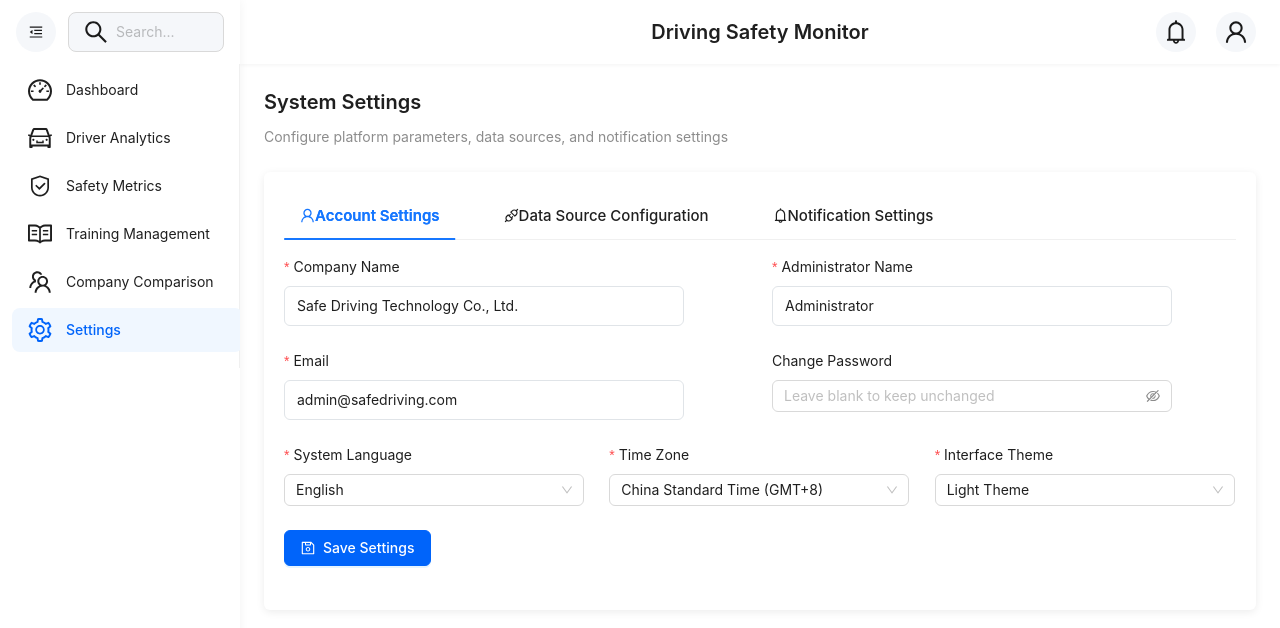
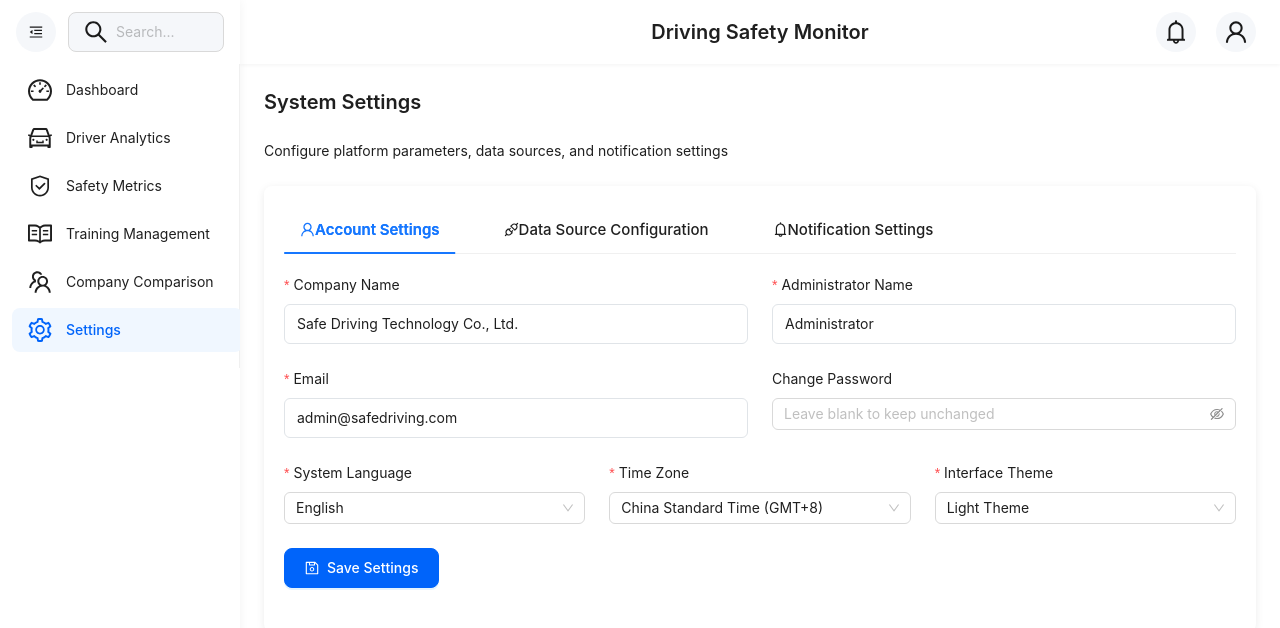
Before and after one commit to purpleschnee/DrivingSafety, a React (Create React App) app: page /SafeDrivingPlatform/settings in a window 1280 px wide. Shown: the top 628 px of the page. Built offline with nearby package versions, Linux system fonts and the light colour scheme.

Commit message:
system setting page updated

```diff
--- /dev/null
+++ b/src/pages/Settings.css
@@ -0,0 +1,78 @@
+/* Settings page specific styles */
+.settings-container {
+  /* 移除最大宽度限制，使其与其他页面保持一致 */
+  width: 100%;
+}
+
+/* 确保Card组件样式与其他页面一致 */
+.settings-container .ant-card {
+  border-radius: var(--border-radius-md);
+  box-shadow: 0 2px 8px rgba(0, 0, 0, 0.08);
+}
+
+/* 确保Tab样式与其他页面一致 */
+.settings-container .ant-tabs-nav {
+  margin-bottom: 20px;
+}
+
+/* 确保标题样式与其他页面一致 */
+.settings-container .ant-typography {
+  color: var(--heading-color);
+}
+
+/* Improve form layout */
+.ant-form-item {
+  margin-bottom: 24px;
+}
+
+/* Ensure consistent width for all form inputs */
+.ant-select,
+.ant-input,
+.ant-input-number,
+.ant-input-password {
+  width: 100% !important;
+}
+
+/* Add spacing between tabs */
+.ant-tabs-tab {
+  padding: 12px 16px !important;
+}
+
+/* Improve divider spacing */
+.ant-divider {
+  margin: 16px 0 24px 0 !important;
+}
+
+/* Improve title spacing */
+.ant-typography + .ant-typography {
+  margin-top: 24px;
+}
+
+/* 确保按钮样式与其他页面一致 */
+.settings-container .ant-btn-primary {
+  background-color: var(--primary-color);
+  border-color: var(--primary-color);
+  border-radius: var(--border-radius-md);
+  height: 40px;
+  padding: 0 20px;
+}
+
+.settings-container .ant-btn-primary:hover {
+  background-color: var(--primary-hover);
+  border-color: var(--primary-hover);
+}
+
+/* Responsive adjustments */
+@media (max-width: 768px) {
+  .settings-container {
+    padding: 0;
+  }
+
+  .ant-form-item {
+    margin-bottom: 16px;
+  }
+
+  .ant-tabs-tab {
+    padding: 8px 12px !important;
+  }
+}
--- a/src/pages/Settings.js
+++ b/src/pages/Settings.js
@@ -1,6 +1,7 @@
 import React, { useState } from 'react';
 import { Row, Col, Card, Typography, Form, Input, Button, Select, Switch, Tabs, Divider, Space, Upload, message } from 'antd';
 import { SaveOutlined, UploadOutlined, UserOutlined, LockOutlined, BellOutlined, ApiOutlined } from '@ant-design/icons';
+import './Settings.css';
 
 const { Title, Text } = Typography;
 const { Option } = Select;
@@ -29,7 +30,7 @@ const Settings = () => {
         Configure platform parameters, data sources, and notification settings
       </Text>
 
-      <Card style={{ marginBottom: '24px' }}>
+      <Card>
         <Tabs defaultActiveKey="1">
           <TabPane
             tab={
@@ -49,8 +50,8 @@ const Settings = () => {
                 company: 'Safe Driving Technology Co., Ltd.',
                 adminName: 'Administrator',
                 email: 'admin@safedriving.com',
-                language: 'en_US',
-                timezone: 'Asia/Shanghai',
+                language: 'English',
+                timezone: 'GMT+8',
                 theme: 'light',
               }}
             >
@@ -61,7 +62,7 @@ const Settings = () => {
                     label="Company Name"
                     rules={[{ required: true, message: 'Please enter company name' }]}
                   >
-                    <Input placeholder="Please enter company name" style={{ maxWidth: '400px' }} />
+                    <Input placeholder="Please enter company name" style={{ width: '100%' }} />
                   </Form.Item>
                 </Col>
                 <Col xs={24} md={12}>
@@ -70,7 +71,7 @@ const Settings = () => {
                     label="Administrator Name"
                     rules={[{ required: true, message: 'Please enter administrator name' }]}
                   >
-                    <Input placeholder="Please enter administrator name" style={{ maxWidth: '400px' }} />
+                    <Input placeholder="Please enter administrator name" style={{ width: '100%' }} />
                   </Form.Item>
                 </Col>
               </Row>
@@ -85,7 +86,7 @@ const Settings = () => {
                       { type: 'email', message: 'Please enter a valid email' }
                     ]}
                   >
-                    <Input placeholder="Please enter email" style={{ maxWidth: '400px' }} />
+                    <Input placeholder="Please enter email" style={{ width: '100%' }} />
                   </Form.Item>
                 </Col>
                 <Col xs={24} md={12}>
@@ -93,7 +94,7 @@ const Settings = () => {
                     name="password"
                     label="Change Password"
                   >
-                    <Input.Password placeholder="Leave blank to keep unchanged" style={{ maxWidth: '400px' }} />
+                    <Input.Password placeholder="Leave blank to keep unchanged" style={{ width: '100%' }} />
                   </Form.Item>
                 </Col>
               </Row>
@@ -105,9 +106,8 @@ const Settings = () => {
                     label="System Language"
                     rules={[{ required: true, message: 'Please select system language' }]}
                   >
-                    <Select placeholder="Please select system language" style={{ maxWidth: '300px' }}>
-                      <Option value="zh_CN">Simplified Chinese</Option>
-                      <Option value="en_US">English</Option>
+                    <Select placeholder="Please select system language" style={{ width: '100%' }}>
+                      <Option value="English">English</Option>
                     </Select>
                   </Form.Item>
                 </Col>
@@ -117,10 +117,10 @@ const Settings = () => {
                     label="Time Zone"
                     rules={[{ required: true, message: 'Please select time zone' }]}
                   >
-                    <Select placeholder="Please select time zone" style={{ maxWidth: '300px' }}>
-                      <Option value="Asia/Shanghai">China Standard Time (GMT+8)</Option>
-                      <Option value="America/New_York">Eastern Time (GMT-5)</Option>
-                      <Option value="Europe/London">UK Time (GMT+0)</Option>
+                    <Select placeholder="Please select time zone" style={{ width: '100%' }}>
+                      <Option value="GMT+8">China Standard Time (GMT+8)</Option>
+                      <Option value="GMT-5">Eastern Time (GMT-5)</Option>
+                      <Option value="GMT+0">UK Time (GMT+0)</Option>
                     </Select>
                   </Form.Item>
                 </Col>
@@ -130,7 +130,7 @@ const Settings = () => {
                     label="Interface Theme"
                     rules={[{ required: true, message: 'Please select interface theme' }]}
                   >
-                    <Select placeholder="Please select interface theme" style={{ maxWidth: '300px' }}>
+                    <Select placeholder="Please select interface theme" style={{ width: '100%' }}>
                       <Option value="light">Light Theme</Option>
                       <Option value="dark">Dark Theme</Option>
                     </Select>
@@ -209,7 +209,7 @@ const Settings = () => {
                     label="OBD Device Sampling Rate (Hz)"
                     rules={[{ required: true, message: 'Please enter OBD device sampling rate' }]}
                   >
-                    <Input type="number" min={1} max={1000} style={{ maxWidth: '300px' }} />
+                    <Input type="number" min={1} max={1000} style={{ width: '100%' }} />
                   </Form.Item>
                 </Col>
                 <Col xs={24} md={12}>
@@ -218,7 +218,7 @@ const Settings = () => {
                     label="Mobile Monitoring Sampling Rate (Hz)"
                     rules={[{ required: true, message: 'Please enter mobile monitoring sampling rate' }]}
                   >
-                    <Input type="number" min={1} max={1000} style={{ maxWidth: '300px' }} />
+                    <Input type="number" min={1} max={1000} style={{ width: '100%' }} />
                   </Form.Item>
                 </Col>
               </Row>
@@ -230,7 +230,7 @@ const Settings = () => {
                     label="Data Retention Period (days)"
                     rules={[{ required: true, message: 'Please enter data retention period' }]}
                   >
-                    <Input type="number" min={1} addonAfter="days" style={{ maxWidth: '300px' }} />
+                    <Input type="number" min={1} addonAfter="days" style={{ width: '100%' }} />
                   </Form.Item>
                 </Col>
                 <Col xs={24} md={12}>
@@ -240,7 +240,7 @@ const Settings = () => {
                     rules={[{ required: true, message: 'Please select data backup frequency' }]}
                     initialValue="daily"
                   >
-                    <Select style={{ maxWidth: '300px' }}>
+                    <Select style={{ width: '100%' }}>
                       <Option value="hourly">Hourly</Option>
                       <Option value="daily">Daily</Option>
                       <Option value="weekly">Weekly</Option>
@@ -258,7 +258,7 @@ const Settings = () => {
                     name="companyApiEndpoint"
                     label="Company API Endpoint"
                   >
-                    <Input placeholder="Please enter API endpoint URL" style={{ maxWidth: '400px' }} />
+                    <Input placeholder="Please enter API endpoint URL" style={{ width: '100%' }} />
                   </Form.Item>
                 </Col>
                 <Col xs={24} md={12}>
@@ -266,7 +266,7 @@ const Settings = () => {
                     name="companyApiKey"
                     label="API Key"
                   >
-                    <Input.Password placeholder="Please enter API key" style={{ maxWidth: '400px' }} />
+                    <Input.Password placeholder="Please enter API key" style={{ width: '100%' }} />
                   </Form.Item>
                 </Col>
               </Row>
@@ -277,7 +277,7 @@ const Settings = () => {
                     name="dataImportConfig"
                     label="Data Import Configuration"
                   >
-                    <TextArea rows={4} placeholder="Please enter JSON formatted data import configuration" style={{ maxWidth: '800px' }} />
+                    <TextArea rows={4} placeholder="Please enter JSON formatted data import configuration" style={{ width: '100%' }} />
                   </Form.Item>
                 </Col>
               </Row>
@@ -353,40 +353,38 @@ const Settings = () => {
                 </Col>
               </Row>
 
-              <Title level={4} style={{ marginTop: '20px' }}>Notification Triggers</Title>
+              <Title level={4} style={{ marginTop: '20px' }}>Alert Thresholds</Title>
               <Divider />
 
               <Row gutter={24}>
                 <Col xs={24} md={12}>
                   <Form.Item
                     name="safetyScoreThreshold"
-                    label="Safety Score Threshold"
-                    tooltip="Trigger notification when safety score falls below this threshold"
+                    label="Safety Score Alert Threshold"
                     rules={[{ required: true, message: 'Please enter safety score threshold' }]}
                   >
-                    <Input type="number" min={0} max={100} addonAfter="%" style={{ maxWidth: '300px' }} />
+                    <Input type="number" min={0} max={100} addonAfter="points" style={{ width: '100%' }} />
                   </Form.Item>
                 </Col>
                 <Col xs={24} md={12}>
                   <Form.Item
                     name="incidentThreshold"
-                    label="Incident Threshold"
-                    tooltip="Trigger notification when incident count exceeds this threshold"
+                    label="Incident Count Alert Threshold"
                     rules={[{ required: true, message: 'Please enter incident threshold' }]}
                   >
-                    <Input type="number" min={0} addonAfter="times" style={{ maxWidth: '300px' }} />
+                    <Input type="number" min={0} addonAfter="incidents" style={{ width: '100%' }} />
                   </Form.Item>
                 </Col>
               </Row>
 
-              <Title level={4} style={{ marginTop: '20px' }}>Report Generation</Title>
+              <Title level={4} style={{ marginTop: '20px' }}>Report Schedule</Title>
               <Divider />
 
               <Row gutter={24}>
                 <Col xs={24} md={8}>
                   <Form.Item
                     name="dailyReportEnabled"
-                    label="Daily Report"
+                    label="Daily Reports"
                     valuePropName="checked"
                   >
                     <Switch />
@@ -395,7 +393,7 @@ const Settings = () => {
                 <Col xs={24} md={8}>
                   <Form.Item
                     name="weeklyReportEnabled"
-                    label="Weekly Report"
+                    label="Weekly Reports"
                     valuePropName="checked"
                   >
                     <Switch />
@@ -404,23 +402,10 @@ const Settings = () => {
                 <Col xs={24} md={8}>
                   <Form.Item
                     name="monthlyReportEnabled"
-                    label="Monthly Report"
+                    label="Monthly Reports"
                     valuePropName="checked"
                   >
                     <Switch />
-                  </Form.Item>
-                </Col>
-              </Row>
-
-              <Row gutter={24}>
-                <Col xs={24}>
-                  <Form.Item
-                    name="reportRecipients"
-                    label="Report Recipients"
-                    rules={[{ required: true, message: 'Please enter report recipients' }]}
-                    initialValue="admin@safedriving.com"
-                  >
-                    <TextArea rows={2} placeholder="Please enter recipient email addresses, separated by commas" style={{ maxWidth: '800px' }} />
                   </Form.Item>
                 </Col>
               </Row>
```
Also changed, not shown: src/App.css (+4 -4 lines).
